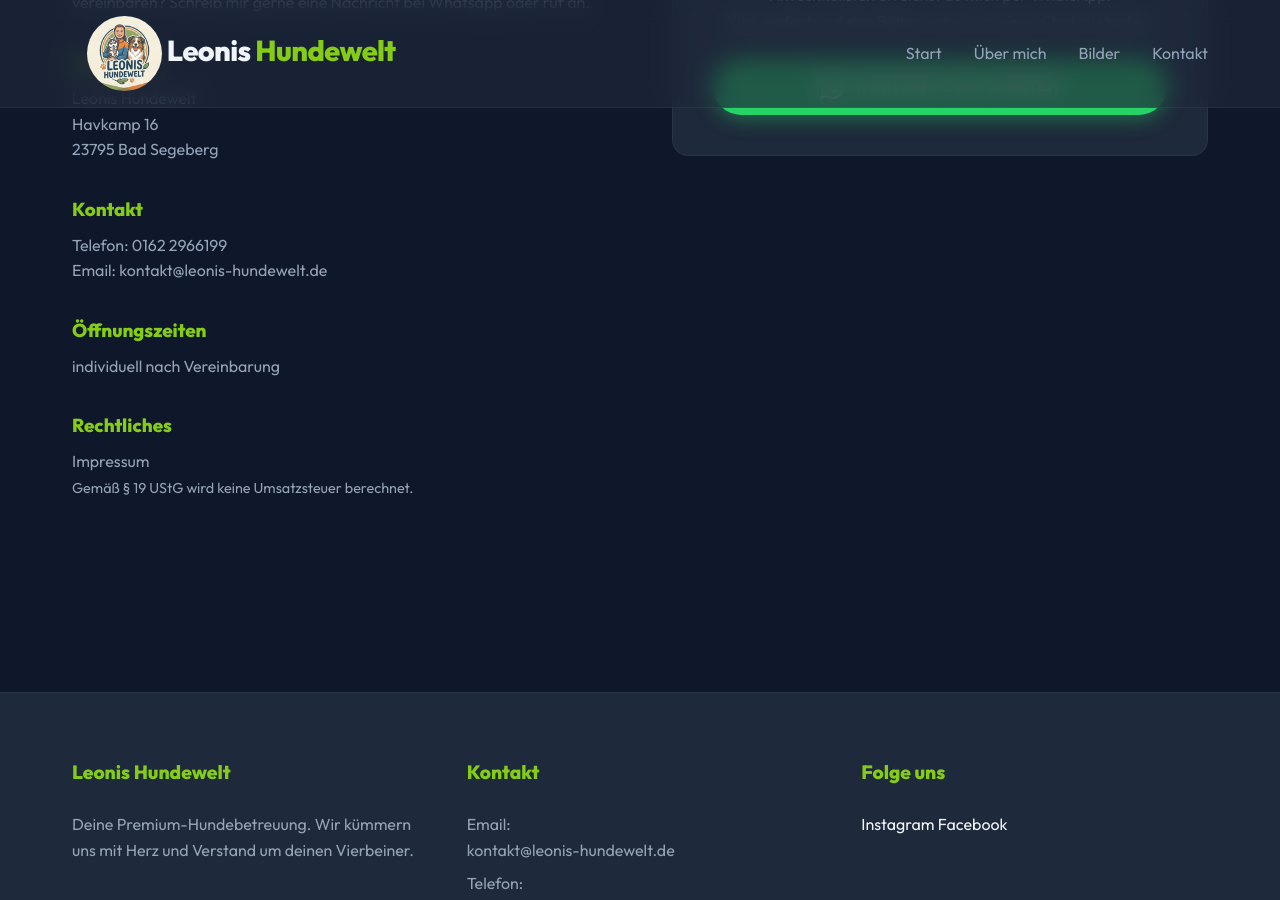
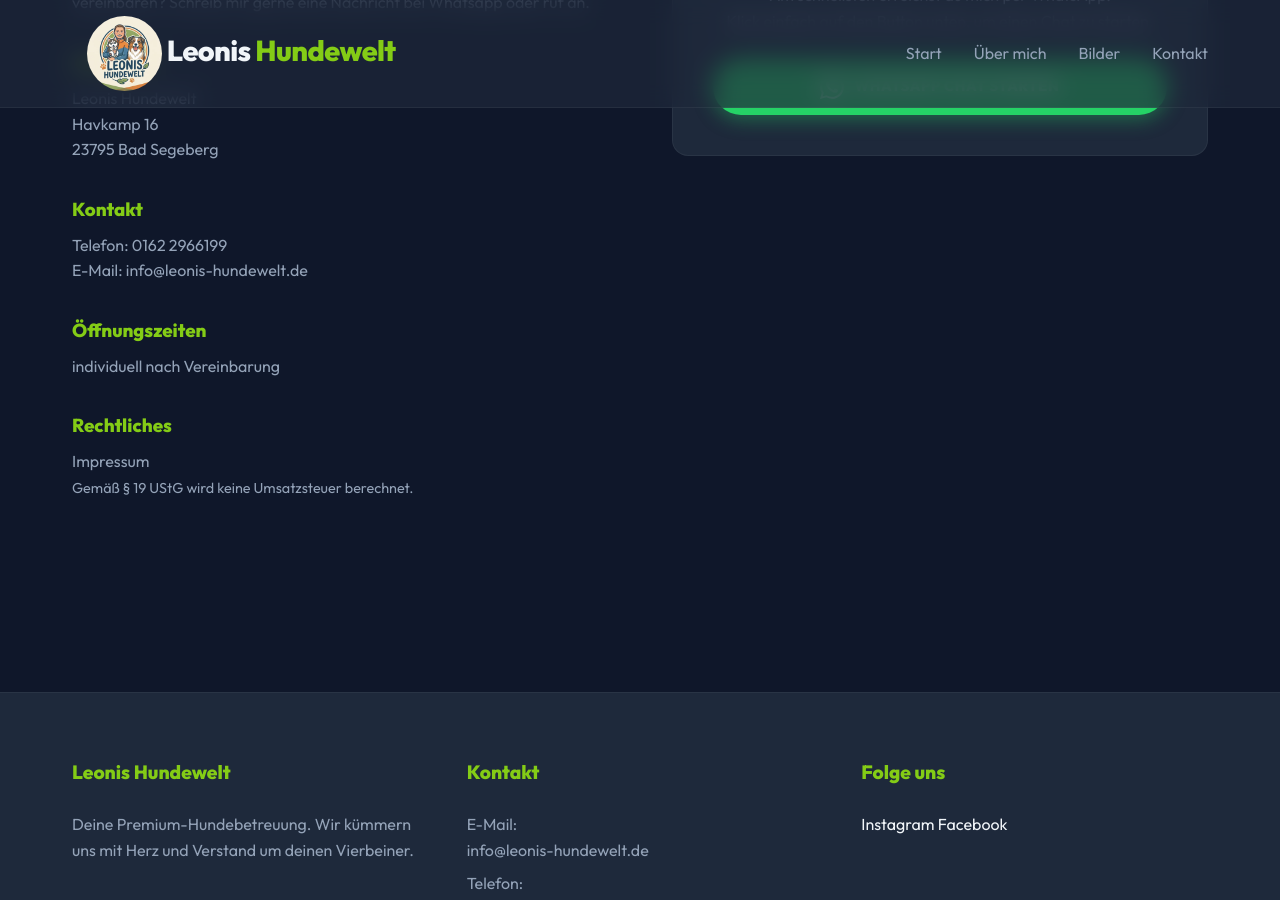
Before and after one commit to leonis-hundewelt/hundewelt, a Jekyll site: the page built from kontakt.md, in a window 1280 px wide and 900 px high, scrolled down 344 px. Built offline with Jekyll 4.4.1, drawn with Linux system fonts in a browser that asks for light colours.

Commit message:
Change email

```diff
--- a/_config.yml
+++ b/_config.yml
@@ -19,7 +19,7 @@
 # in the templates via {{ site.myvariable }}.
 
 title: Leonis Hundewelt
-email: kontakt@leonis-hundewelt.de
+email: info@leonis-hundewelt.de
 description: >- # this means to ignore newlines until "baseurl:"
   Deine Premium-Hundebetreuung. Wir kümmern uns mit Herz und Verstand um deinen Vierbeiner.
 baseurl: "" # the subpath of your site, e.g. /blog
--- a/_layouts/default.html
+++ b/_layouts/default.html
@@ -59,7 +59,7 @@
       </div>
       <div class="footer-col">
         <h3>Kontakt</h3>
-        <p>Email: <a href="mailto:{{ site.email }}">{{ site.email }}</a></p>
+        <p>E-Mail: <a href="mailto:{{ site.email }}">{{ site.email }}</a></p>
         <p>Telefon: <a href="tel:+491622966199">0162 2966199</a></p>
       </div>
       <div class="footer-col">
--- a/kontakt.md
+++ b/kontakt.md
@@ -26,7 +26,7 @@
         <h3 style="color: var(--primary-color); margin-bottom: 0.5rem;">Kontakt</h3>
         <p style="color: var(--text-muted);">
           Telefon: <a href="tel:+491622966199">0162 2966199</a><br>
-          Email: <a href="mailto:kontakt@leonis-hundewelt.de">kontakt@leonis-hundewelt.de</a>
+          E-Mail: <a href="mailto:info@leonis-hundewelt.de">info@leonis-hundewelt.de</a>
         </p>
       </div>
 
```
Also changed, not shown: impressum.md (+1 -1 lines).
